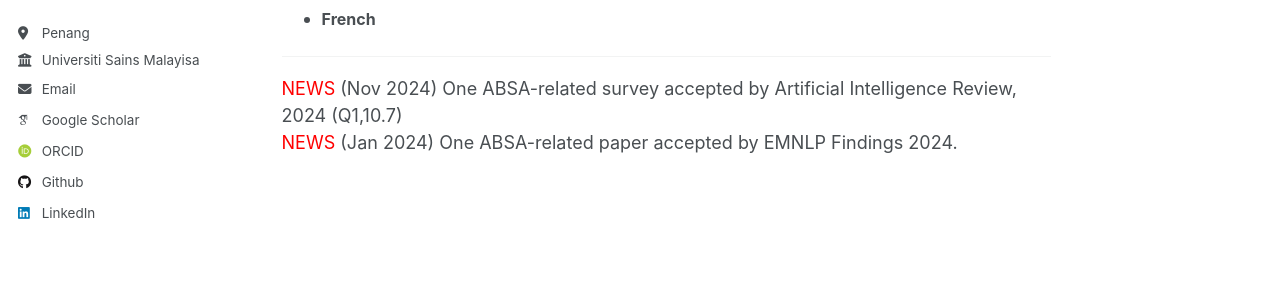
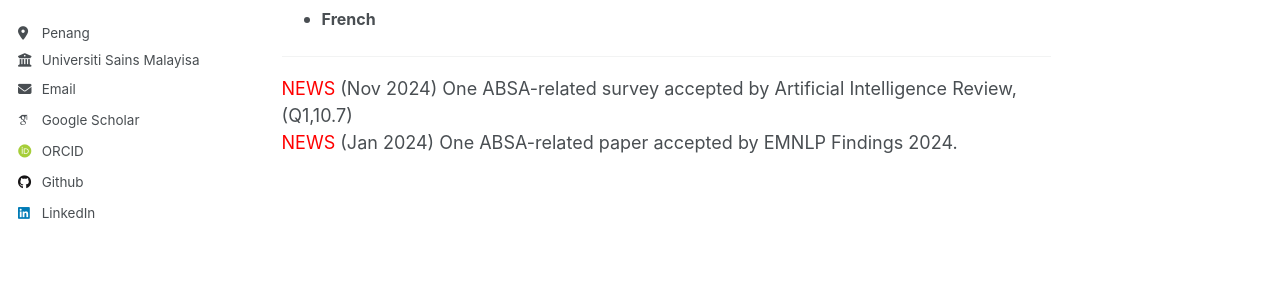
Before and after one commit to sydmou/sydmou.github.io, a Jekyll site: the page built from _pages/about.md, in a window 1280 px wide and 900 px high, scrolled down 1335 px. Shown: the part 340-637 px from the top of the window. Built offline with Jekyll 4.4.1, drawn with Linux system fonts in a browser that asks for light colours; some web fonts are replaced.

Commit message:
Update about.md

```diff
--- a/_pages/about.md
+++ b/_pages/about.md
@@ -85,6 +85,6 @@ redirect_from:
 </p>
 <hr>
 <p>
-    <span style="color: red;">NEWS</span> (Nov 2024) One ABSA-related survey accepted by Artificial Intelligence Review, 2024 (Q1,10.7)<br>
+    <span style="color: red;">NEWS</span> (Nov 2024) One ABSA-related survey accepted by Artificial Intelligence Review,(Q1,10.7)<br>
     <span style="color: red;">NEWS</span> (Jan 2024) One ABSA-related paper accepted by EMNLP Findings 2024.<br>
 </p>
```
